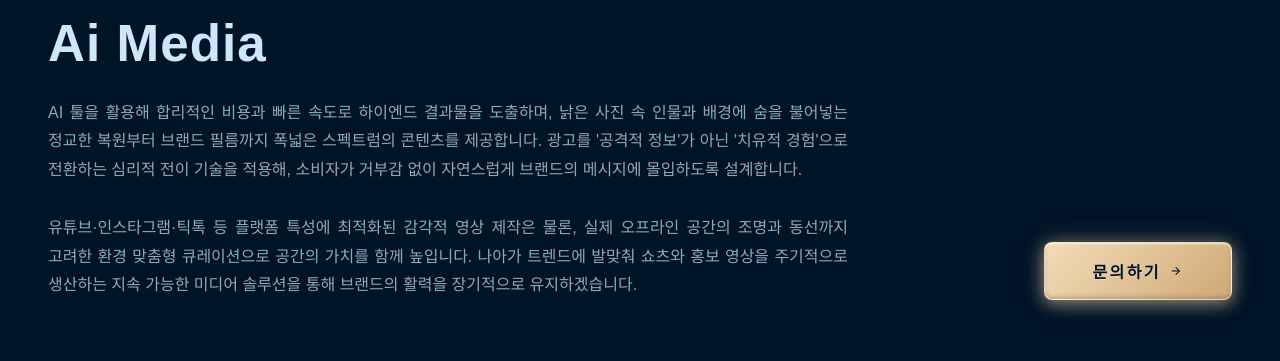
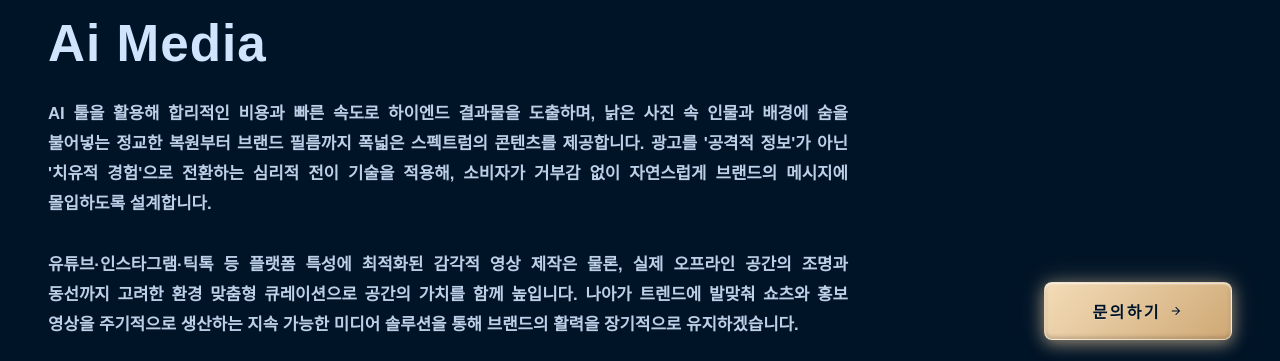
Before and after one commit to prhyeshin-ship-it/eaden-ai-creator, a website: page homepage/index.html in a window 1280 px wide. Shown: the part 1845-2206 px from the top of the page. Drawn offline with nearby package versions, Linux system fonts and the light colour scheme; a web font is replaced by a local one.

Commit message:
Make font bold for section desc

```diff
--- a/homepage/index.html
+++ b/homepage/index.html
@@ -611,11 +611,11 @@
 
     .section__desc {
       font-family: var(--font-body);
-      font-size: 1rem;
-      color: rgba(209, 228, 254, 0.7);
+      font-size: 1.05rem;
+      color: rgba(209, 228, 254, 0.9);
       line-height: 1.8;
       max-width: 560px;
-      font-weight: 300;
+      font-weight: 700;
     }
 
     /* Fade-in animation for sections */
```
